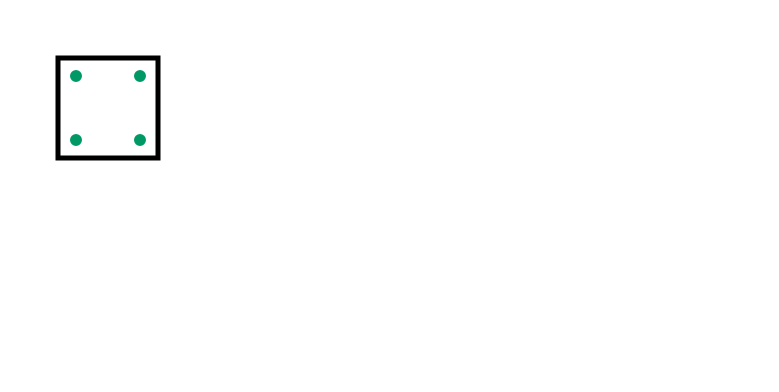
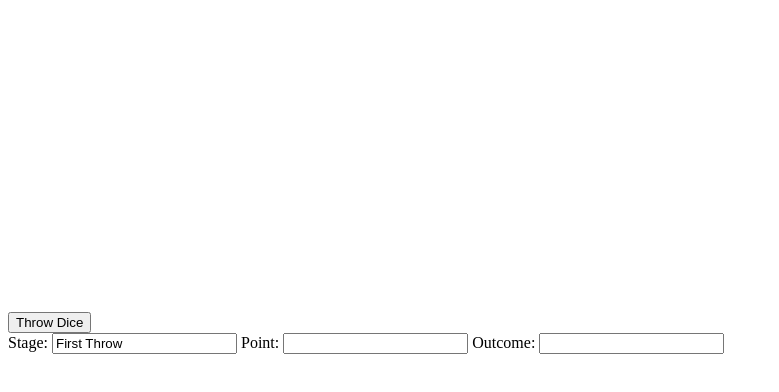
Before and after one commit to mchow101/games, a plain HTML site: page index.html in a window 1280 px wide. Shown: the whole page, without its empty margins (0-779 px from the left). Drawn offline with Linux system fonts and the light colour scheme.

Commit message:
Update index.html

```diff
--- a/index.html
+++ b/index.html
@@ -5,18 +5,64 @@
 		<script type="text/javascript">
 		var cheight = 400;
 	var cwidth = 400;
-			var dicex = 50;
+	var dicex;
 	var dicey = 50;
 	var dicewidth = 100;
 	var diceheight = 100;
 	var dotrad = 6;
 	var ctx;
+	var firstturn = true;
+	var points;
 	console.log('test');
 
-			function init() {
-				console.log('init');
+	function throwdice() {
+		var sum;
+		console.log('throwdice');
+		dicex = 50;
 		var ch = 1 + Math.floor(Math.random()*6);
+		sum = ch;
 		drawface(ch);
+		dicex = 200;
+		ch = 1 + Math.floor(Math.random()*6);
+		sum += ch;
+		drawface(ch);
+
+		if(firstturn == true) {
+			switch(sum) {
+				case 7:
+				case 11:
+					document.f.outcome.value = "You win!";
+				break;
+				case 2:
+				case 3:
+				case 12:
+					document.f.outcome.value = "You lose!";
+				break;
+				default:
+					point = sum;
+					firstturn = false;
+					document.f.pv.value = point;
+					document.f.stage.value = "Throw again.";
+					document.f.outcome.value = " ";
+			}
+		}
+
+		else {
+			switch(sum) {
+				case point:
+					document.f.outcome.value = "You win!";
+					document.f.stage.value = "Back to first throw.";
+					document.f.pv.value =  " ";
+					firstturn = true;
+					break;
+				case 7:
+					document.f.outcome.value = "You lose!";
+					document.f.stage.value = "Back to first throw.";
+					document.f.pv.value =  " ";
+					firstturn = true;
+					break;
+			}
+		}
 	}
 
 	function drawface(n) {
@@ -89,13 +135,18 @@
 		ctx.closePath();
 		ctx.fill();
 	}
-
 	</script>
 	</head>
 	<body>
-		<body onLoad="init();">
 		<canvas id="canvas" width="400" height="300">
 			Your browser doesn't support the HTML5 element canvas.
 		</canvas>
+		<br/>
+		<button onClick="throwdice();">Throw Dice</button>
+		<form name="f">
+			Stage: <input name="stage" value="First Throw"/>
+			Point: <input name="pv" value=" "/>
+			Outcome: <input name="outcome" value=" "/>
+		</form>
 	</body>
 </html>
```
Lines whose indentation alone changed are shown as unchanged.
